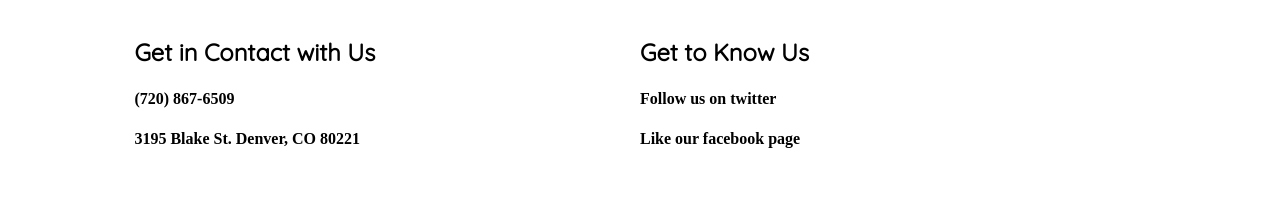
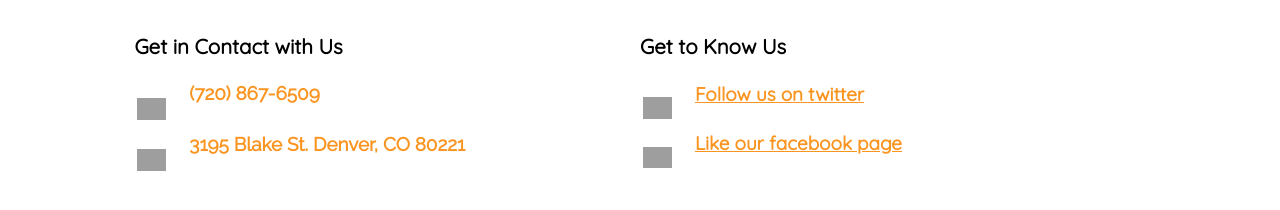
Before and after one commit to maggiedbaker/zenman_responsive_css, a plain HTML site: page index.html in a window 1280 px wide. Shown: the part 738-948 px from the top of the page. Drawn offline with Linux system fonts and the light colour scheme; grey boxes are pictures that could not be loaded.

Commit message:
added icons and new google fonts

```diff
--- a/index.html
+++ b/index.html
@@ -1,7 +1,7 @@
 <html>
 <head>
   <link rel="stylesheet" type="text/css" href="stylesheet.css">
-  <link href='https://fonts.googleapis.com/css?family=Quicksand:400,300' rel='stylesheet' type='text/css'>
+  <link href='https://fonts.googleapis.com/css?family=Quicksand|Raleway' rel='stylesheet' type='text/css'>
 </head>
 <body>
   <header>
@@ -15,13 +15,29 @@
     <div id="columns-container">
       <div id="column-one">
           <h3>Get in Contact with Us</h3>
-          <h4>(720) 867-6509</h4>
-          <h4>3195 Blake St. Denver, CO 80221</h4>
+            <table>
+              <tr>
+                <td class="row-icon"><img class="icon" src="https://s3.amazonaws.com/zenman/Orange_Phone_Font-Awesome.svg.png"></td>
+                <td><h4 class="contact">(720) 867-6509</h4></td>
+              </tr>
+              <tr>
+                <td class="row-icon"><img class="icon" src="http://www.ajbsales.com/wp-content/uploads/2015/04/map-marker-50.png"></td>
+                <td><h4 class="contact">3195 Blake St. Denver, CO 80221</h4></td>
+              </tr>
+        </table>
       </div>
       <div id="column-two">
-          <h3>Get to Know Us</h3>
-          <h4>Follow us on twitter</h4>
-          <h4>Like our facebook page</h4>
+        <h3>Get to Know Us</h3>
+            <table>
+              <tr>
+                <td class="row-icon"><img class="icon" src="https://s3.amazonaws.com/zenman/twitter-bird-orange.svg"></td>
+                <td><h4 class="social"><a href="https://twitter.com/zenmandenver">Follow us on twitter</a></h4></td>
+              </tr>
+              <tr>
+                <td class="row-icon"><img class="icon" src="https://s3.amazonaws.com/zenman/1facebook_icon.png"></td>
+                <td><h4 class="social"><a href="https://www.facebook.com/zenmanproductions">Like our facebook page</a></h4></td>
+              </tr>
+            </table>
       </div>
     </div>
   </div>
--- a/stylesheet.css
+++ b/stylesheet.css
@@ -3,8 +3,35 @@ header {
   padding: 5%;
 }
 
+.row-icon {
+  width: 10%;
+}
+
+.material-icons {
+  padding-right: 5%;
+  font-size: 0.6vw;
+}
+
+.icon {
+  max-width: 60%;
+  padding-top: 15%;
+}
+
+.contact {
+  color: #FA9522;
+  font-family: 'Raleway', sans-serif;
+  font-size: calc(70% + 0.6vw);
+}
+
+a {
+  color: #FA9522;
+  font-family: 'Quicksand', sans-serif;
+  font-size: calc(70% + 0.6vw);
+  display: inline-block;
+}
+
 img {
-    max-width: 100%;
+  max-width: 100%;
 }
 
 h2 {
@@ -22,7 +49,7 @@ h2 {
 
 h3 {
   font-family: 'Quicksand', sans-serif;
-  font-size: calc(100% + 0.6vw);
+  font-size: calc(80% + 0.6vw);
   text-align: left;
 }
 
```
